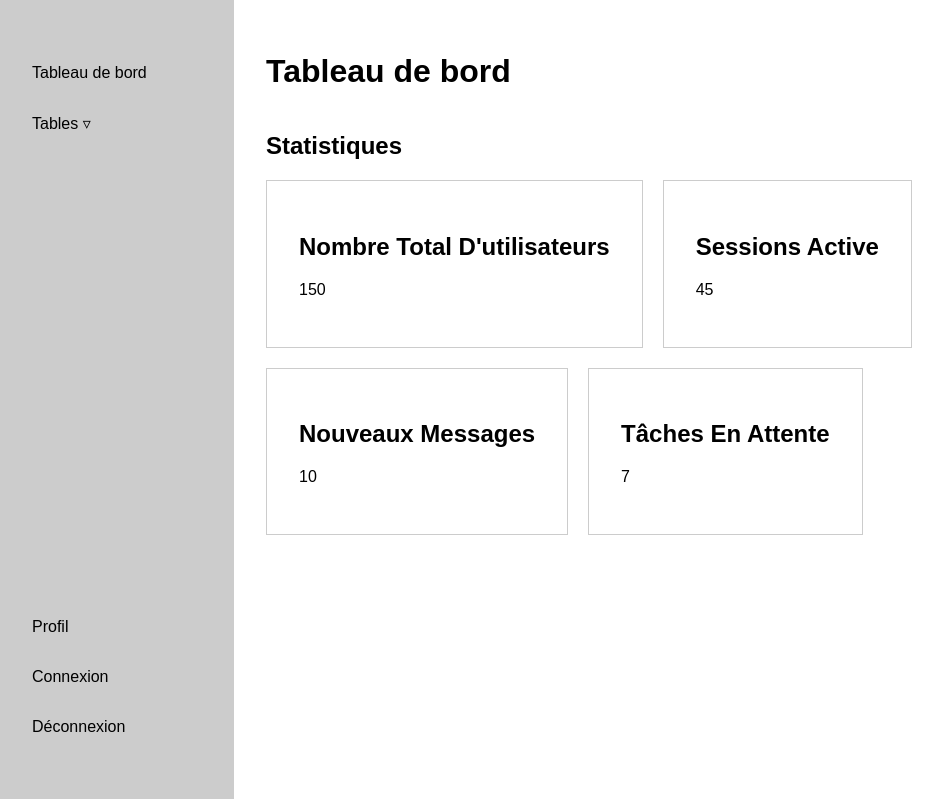
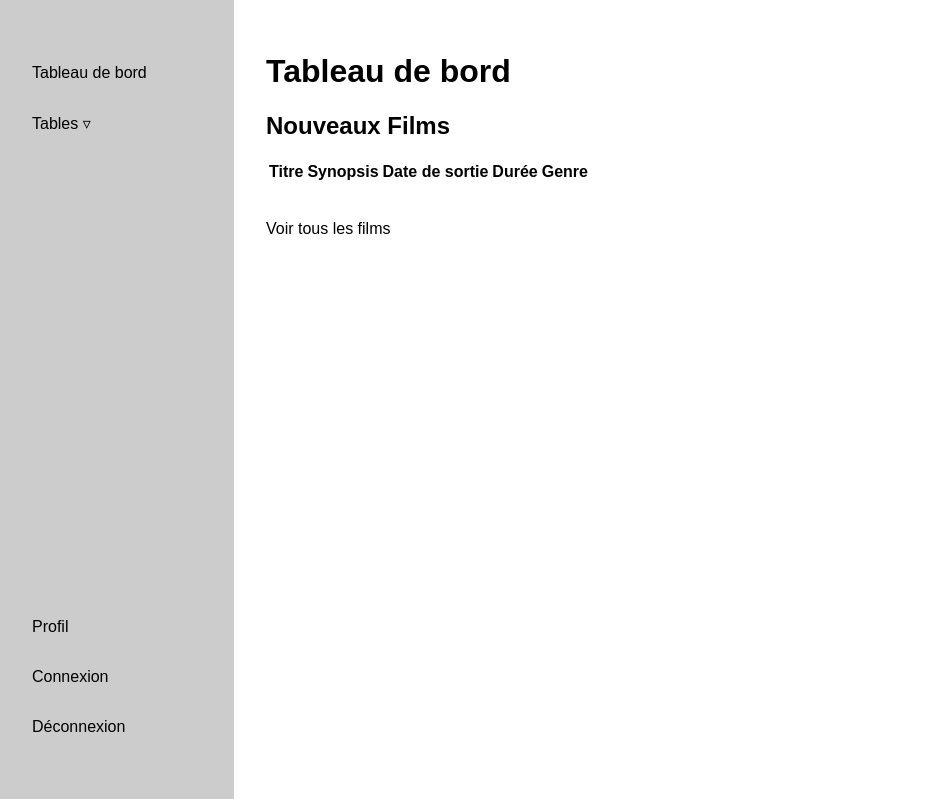
Before and after one commit to sylsylviane/Tp2-MVC-ProgWebAvancee, a PHP site: page /Tp2ArchitectureMvc/home in a window 1280 px wide. Shown: the part 114-913 px from the top of the page, without its empty margins (16-959 px from the left). Run offline with PHP 8.4, Linux system fonts and the light colour scheme; lists and menus that the app fills with data are empty.

Commit message:
Modifier la page d'accueil

```diff
--- a/views/home.php
+++ b/views/home.php
@@ -1,31 +1,37 @@
 {{ include('layouts/header.php', {title: 'Dashboard'}) }}
 
 <h1>Tableau de bord</h1>
-
-<section class="stats">
-    <header>
-        <h2>Statistiques</h2>
-    </header>
-    <div>
-        <article class="widget">
-            <h2>Nombre Total D'utilisateurs</h2>
-            <p>{{ data.totalUsers }}</p>
-        </article>
-        <article class="widget">
-            <h2>Sessions Active</h2>
-            <p>{{ data.activeSessions }}</p>
-        </article>
-
-        <article class="widget">
-            <h2>Nouveaux Messages</h2>
-            <p>{{ data.newMessages }}</p>
-        </article>
-
-        <article class="widget">
-            <h2>Tâches En Attente</h2>
-            <p>{{ data.pendingTasks }}</p>
-        </article>
-    </div>
+<h2>Nouveaux Films</h2>
+<table class="table">
+    <thead>
+    <tr>
+        <th>Titre</th>
+        <th>Synopsis</th>
+        <th>Date de sortie</th>
+        <th>Durée</th>
+        <th>Genre</th>
+    </tr>
+    </thead>
+    <tbody>
+    {% for film in films %}
+    <tr>
+        <td><a href="{{base}}/film/show?id={{film.id}}">{{film.titre}}</a></td>
+        <td>{{film.synopsis}}</td>
+        <td>{{film.date_sortie}}</td>
+        <td>{{film.duree}}</td>
+        <td>
+            {% for genre in genres %}
+                {% if genre.id == film.genre_id %}
+                    {{genre.nom}}
+                {% endif %}
+            {% endfor %}
+        </td>
+    </tr>
+    {% endfor %}
+    </tbody>
+</table>
+<br><br>
+<a href="{{base}}/film" class="btn">Voir tous les films</a>
 </section>
 
 {{ include('layouts/footer.php') }}
```
